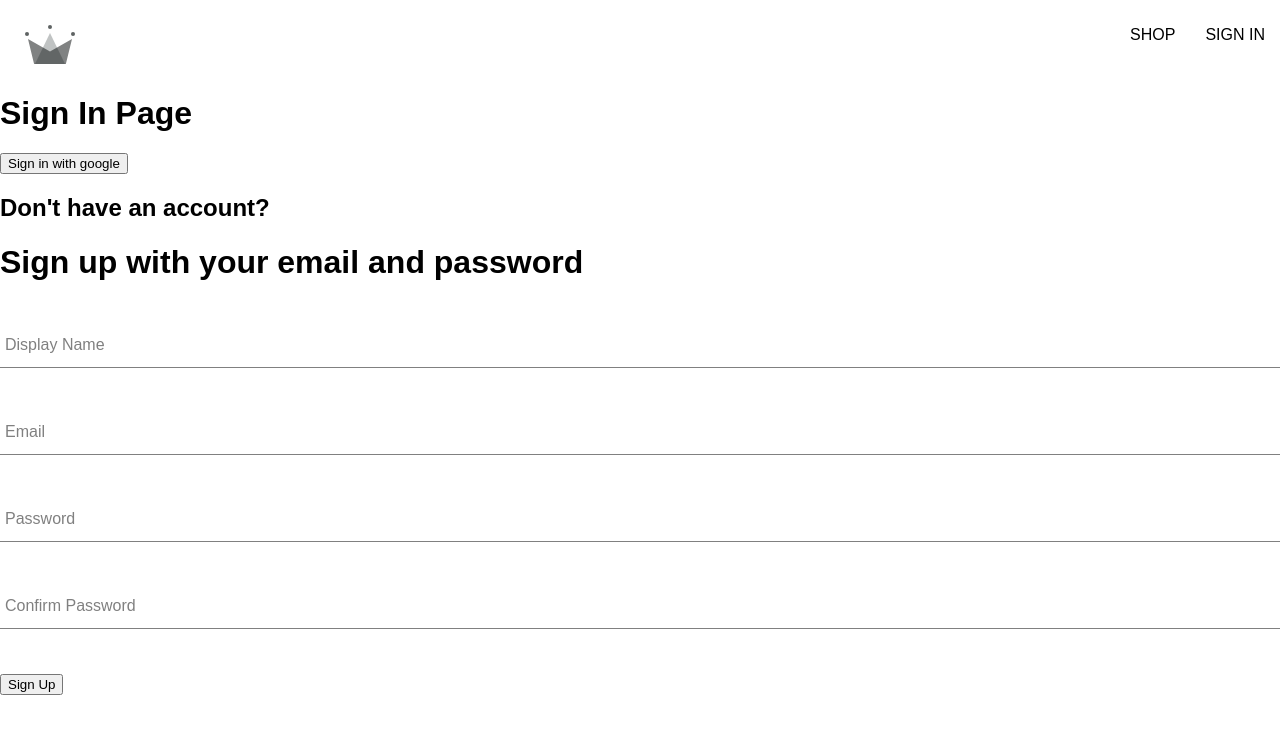
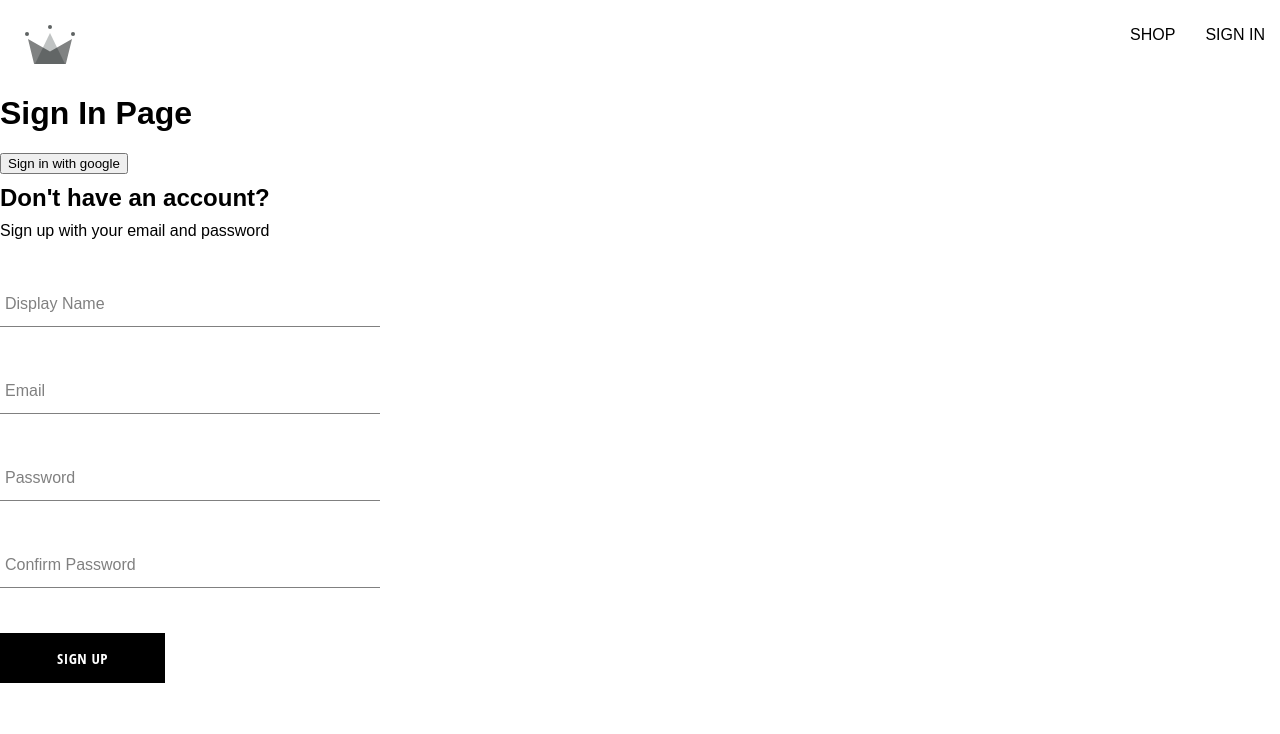
Before and after one commit to srinjan-ghosh/react-e-commerce, a React (Create React App) app: page /sign-in in a window 1280 px wide. Shown: the top 734 px of the page. Built offline with nearby package versions, Linux system fonts and the light colour scheme; a web font is replaced by a local one.

Commit message:
styling sign up form component, custom button component

```diff
--- /dev/null
+++ b/src/components/button/button.component.jsx
@@ -0,0 +1,18 @@
+import './button.styles.scss'
+
+const BUTTON_TYPE_CLASSES = {
+	google: 'google-sign-in',
+	inverted: 'inverted',
+}
+
+const Button = ({ children, buttonType, ...otherProps }) => {
+	return (
+		<button
+			className={`button-container ${BUTTON_TYPE_CLASSES[buttonType]}`}
+			{...otherProps}>
+			{children}
+		</button>
+	)
+}
+
+export default Button
--- /dev/null
+++ b/src/components/button/button.styles.scss
@@ -0,0 +1,46 @@
+.button-container {
+	min-width: 165px;
+	width: auto;
+	height: 50px;
+	letter-spacing: 0.5px;
+	line-height: 50px;
+	padding: 0 35px 0 35px;
+	font-size: 15px;
+	background-color: black;
+	color: white;
+	text-transform: uppercase;
+	font-family: 'Open Sans Condensed';
+	font-weight: bolder;
+	border: none;
+	cursor: pointer;
+	display: flex;
+	justify-content: center;
+
+	&:hover {
+		background-color: white;
+		color: black;
+		border: 1px solid black;
+	}
+
+	&.google-sign-in {
+		background-color: #1a70fa;
+		color: white;
+
+		&:hover {
+			background-color: #357ae8;
+			border: none;
+		}
+	}
+
+	&.inverted {
+		background-color: white;
+		color: black;
+		border: 1px solid black;
+
+		&:hover {
+			background-color: black;
+			color: white;
+			border: none;
+		}
+	}
+}
--- a/src/components/sign-up-form/sign-up-form.component.jsx
+++ b/src/components/sign-up-form/sign-up-form.component.jsx
@@ -4,7 +4,10 @@
 	createUserDocumentFromAuth,
 	createAuthUserWithEmailAndPassword,
 } from '../../utils/firebase/firebase.utils'
+import Button from '../button/button.component'
 import FormInput from '../form-input/form-input.component'
+
+import './sign-up-form.styles.scss'
 
 const defaultFormFields = {
 	displayName: '',
@@ -55,7 +58,7 @@
 	return (
 		<div className='sign-up-container'>
 			<h2>Don't have an account?</h2>
-			<h1>Sign up with your email and password</h1>
+			<span>Sign up with your email and password</span>
 			<form onSubmit={handleSubmit}>
 				<FormInput
 					label='Display Name'
@@ -92,7 +95,7 @@
 					name='confirmPassword'
 					value={confirmPassword}
 				/>
-				<button type='submit'>Sign Up</button>
+				<Button type='submit'>Sign Up</Button>
 			</form>
 		</div>
 	)
--- /dev/null
+++ b/src/components/sign-up-form/sign-up-form.styles.scss
@@ -0,0 +1,9 @@
+.sign-up-container {
+	display: flex;
+	flex-direction: column;
+	width: 380px;
+
+	h2 {
+		margin: 10px 0;
+	}
+}
```
